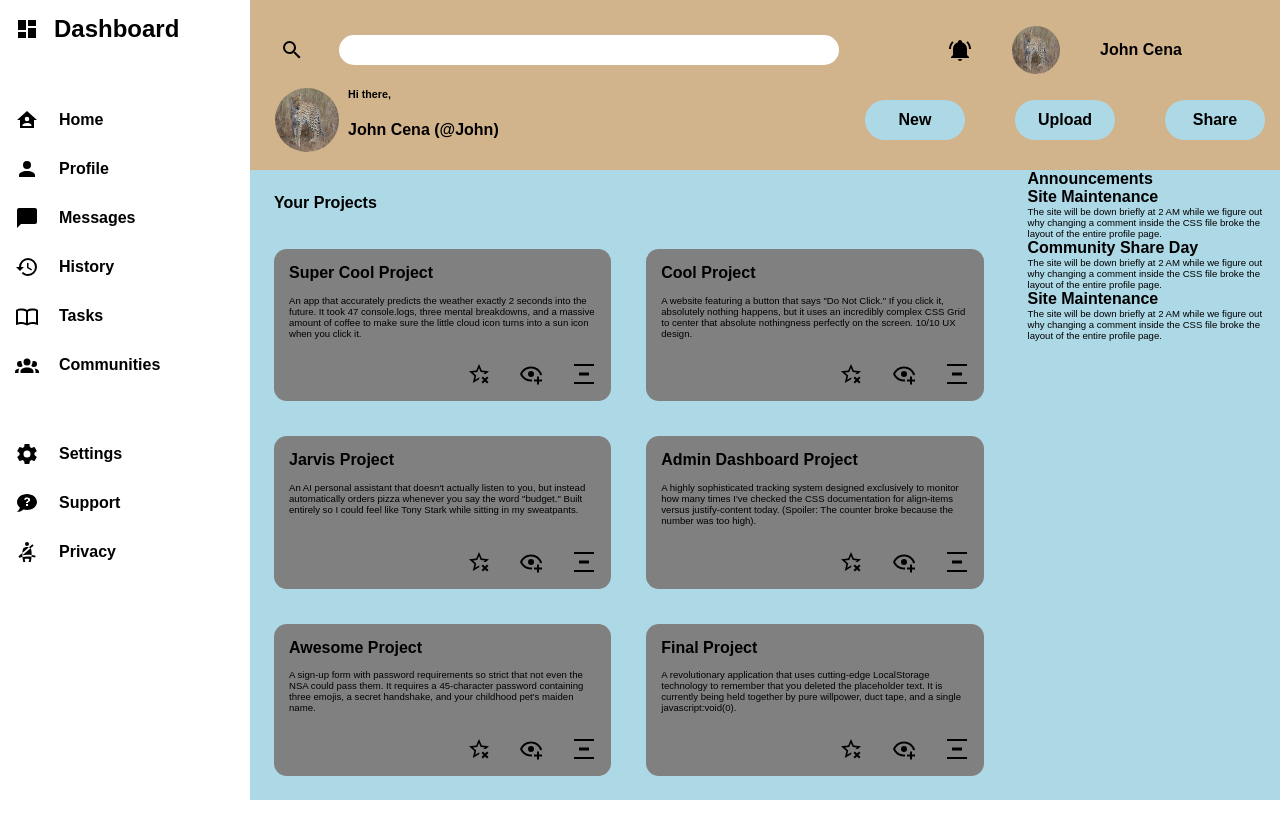
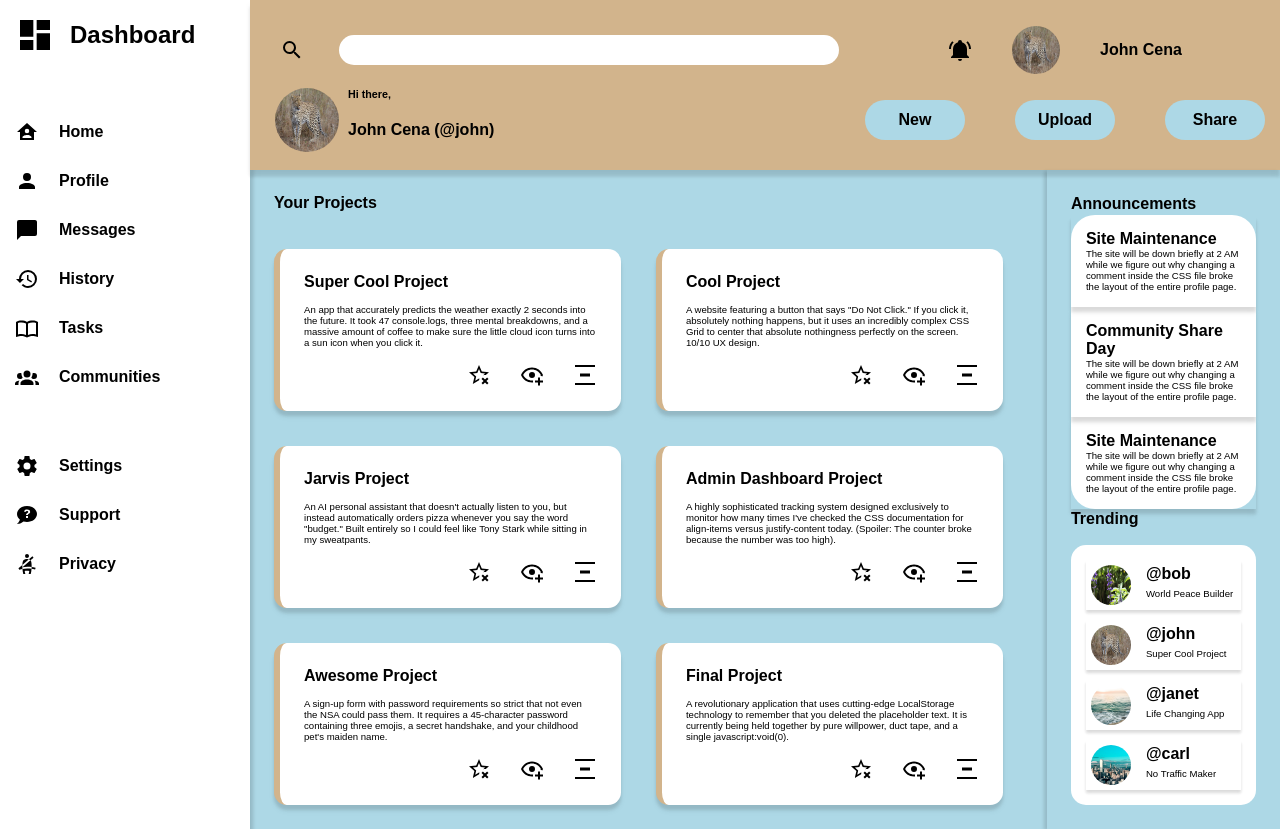
Before and after one commit to andrewoc1/admin-dashboard, a plain HTML site: page index.html in a window 1280 px wide. Before the commit the page ends 800 px from the top, so only its background shows below. Drawn offline with Linux system fonts and the light colour scheme; a web font is replaced by a local one.

Commit message:
Complete layout and design of right sidebar and add finishing touches to total website

```diff
--- a/index.html
+++ b/index.html
@@ -139,7 +139,7 @@
             class="profile-picture-main"
           />
           <h6>Hi there,</h6>
-          <span>John Cena (@John)</span>
+          <span>John Cena (@john)</span>
         </div>
 
         <div class="new-upload-share">
@@ -334,7 +334,6 @@
           </div>
         </div>
         <div class="right-sidebar">
-          <div class="announcements-section">
           <span>Announcements</span>
           <div class="announcements-posts">
             <div class="announcements-card">
@@ -363,9 +362,43 @@
               </p>
             </div>
           </div>
+
+          <div class="trending-section">
+            <span>Trending</span>
+            <div class="trending-posts">
+              <div class="trending-card">
+                <img src="assets/flower.jpg" alt="flower icon" />
+                <div class="trending-card-words">
+                  <span>@bob</span>
+                  <p>World Peace Builder</p>
+                </div>
               </div>
 
-          <div class="trending-section"></div>
+              <div class="trending-card">
+                <img src="assets/cheetah.jpg" alt="flower icon" />
+                <div class="trending-card-words">
+                  <span>@john</span>
+                  <p>Super Cool Project</p>
+                </div>
+              </div>
+
+              <div class="trending-card">
+                <img src="assets/ocean.jpg" alt="flower icon" />
+                <div class="trending-card-words">
+                  <span>@janet</span>
+                  <p>Life Changing App</p>
+                </div>
+              </div>
+
+              <div class="trending-card">
+                <img src="assets/skyscraper.jpg" alt="flower icon" />
+                <div class="trending-card-words">
+                  <span>@carl</span>
+                  <p>No Traffic Maker</p>
+                </div>
+              </div>
+            </div>
+          </div>
         </div>
       </div>
     </div>
--- a/style.css
+++ b/style.css
@@ -52,7 +52,7 @@ body {
 }
 
 .container {
-  height: 100%;
+  min-height: 100vh;
   width: 100dvw;
   background-color: lightblue;
   display: grid;
@@ -67,6 +67,9 @@ body {
   gap: 65px;
   background-color: white;
   padding: 15px;
+  box-shadow:
+    3px 6px 6px rgba(0, 0, 0, 0.05),
+    3px 5px 3px rgba(0, 0, 0, 0.1);
 }
 
 .sidebar-dashboard-name {
@@ -105,6 +108,9 @@ body {
   align-items: center;
   padding: 15px;
   background-color: tan;
+  box-shadow:
+    0 4px 6px rgba(0, 0, 0, 0.05),
+    0 7px 3px rgba(0, 0, 0, 0.1);
 }
 
 .search-bar {
@@ -167,7 +173,7 @@ body {
 
 .main-content {
   display: grid;
-  grid-template-columns: 3fr 1fr;
+  grid-template-columns: 4fr 1.2fr;
   gap: 20px;
 }
 .projects-section {
@@ -190,26 +196,22 @@ body {
 }
 
 .project-card {
-  padding: 15px;
+  padding: 24px;
   display: flex;
   flex-direction: column;
   justify-content: space-between;
   border-radius: 0.8rem;
-  background-color: grey;
+  background-color: white;
+  box-shadow:
+    0 6px 6px rgba(0, 0, 0, 0.05),
+    0 5px 3px rgba(0, 0, 0, 0.1);
+
+  border-left: 6px solid tan;
 }
 .project-card-words {
   display: flex;
   flex-direction: column;
   gap: 0.8rem;
-}
-.project-card-words > p {
-  font-weight: 400;
-  font-size: 0.6rem;
-}
-
-.announcements-card > p {
-  font-weight: 400;
-  font-size: 0.6rem;
 }
 
 .profile-picture-top {
@@ -219,6 +221,79 @@ body {
   display: block;
 }
 
+.right-sidebar {
+  display: grid;
+  grid-template: 20px 1fr 1fr / 1fr;
+  align-items: center;
+  justify-content: center;
+  padding: 24px;
+  box-shadow:
+    -2px 4px 6px rgba(0, 0, 0, 0.05),
+    -3px 1px 3px rgba(0, 0, 0, 0.1);
+}
+
+.announcements-posts {
+  display: flex;
+  flex-direction: column;
+  background-color: white;
+  border-radius: 1.5rem;
+}
+
+.announcements-card {
+  box-shadow:
+    0 6px 6px rgba(0, 0, 0, 0.05),
+    0 5px 3px rgba(0, 0, 0, 0.1);
+
+  padding: 15px;
+}
+
+.trending-section {
+  display: flex;
+  flex-direction: column;
+  align-items: stretch;
+  gap: 1.1rem;
+}
+
+.trending-posts {
+  display: flex;
+  flex-direction: column;
+  background-color: white;
+  border-radius: 15px;
+  padding: 15px;
+  gap: 10px;
+}
+
+.trending-card {
+  display: flex;
+  box-shadow:
+    0 3px 3px rgba(0, 0, 0, 0.05),
+    0 3px 3px rgba(0, 0, 0, 0.1);
+  padding: 5px;
+  gap: 15px;
+}
+
+.trending-card-words {
+  display: flex;
+  flex-direction: column;
+  gap: 5px;
+}
+
+.trending-card > img {
+  width: 2.5rem;
+  height: 2.5rem;
+  border-radius: 50px;
+  display: block;
+}
+
+p {
+  font-weight: 400;
+  font-size: 0.6rem;
+}
+.sidebar-dashboard-name > .sidebar-icon {
+  width: 40px;
+  height: 40px;
+  display: block;
+}
 .profile-picture-main {
   width: 4rem;
   height: 4rem;
```
Lines whose indentation alone changed are shown as unchanged.
